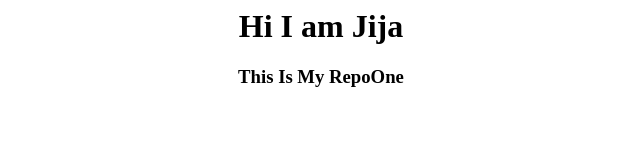
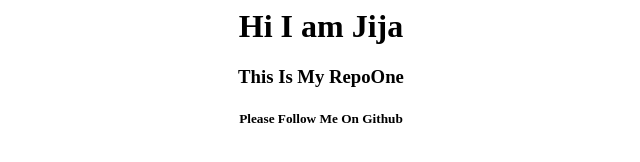
Before and after one commit to K0878/RepoOne, a plain HTML site: page index.html in a window 1280 px wide. Shown: the whole page, without its empty margins (319-959 px from the left). Drawn offline with Linux system fonts and the light colour scheme.

Commit message:
Add some codes

```diff
--- a/index.html
+++ b/index.html
@@ -6,5 +6,8 @@
     <center><h1>Hi I am Jija</h1></center>
     <center><h3>This Is My RepoOne</h3></center>
 
+    <footer>
+      <center><h5>Please Follow Me On Github</h5></center>
+    </footer>
   <body>
 </html>
```
